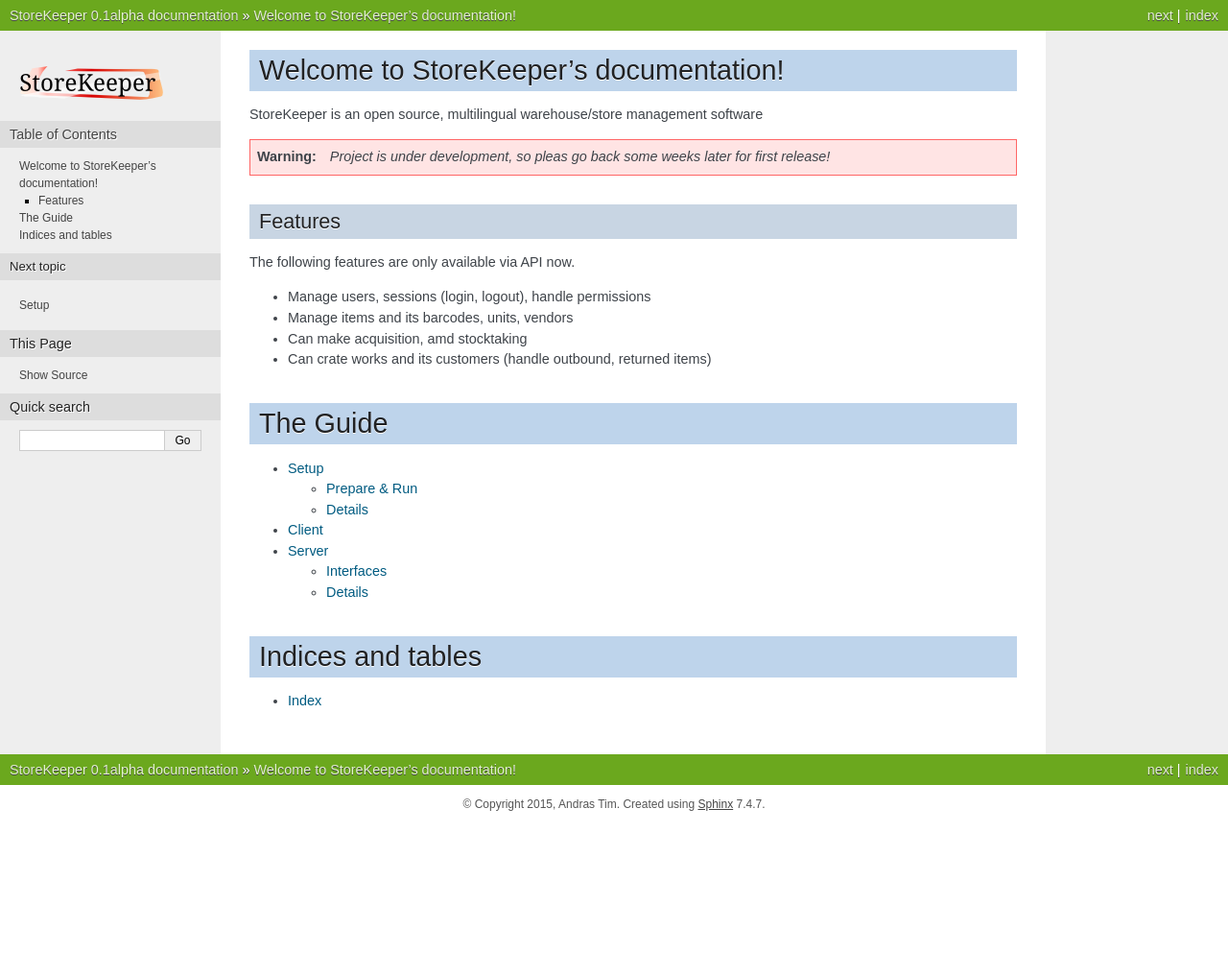
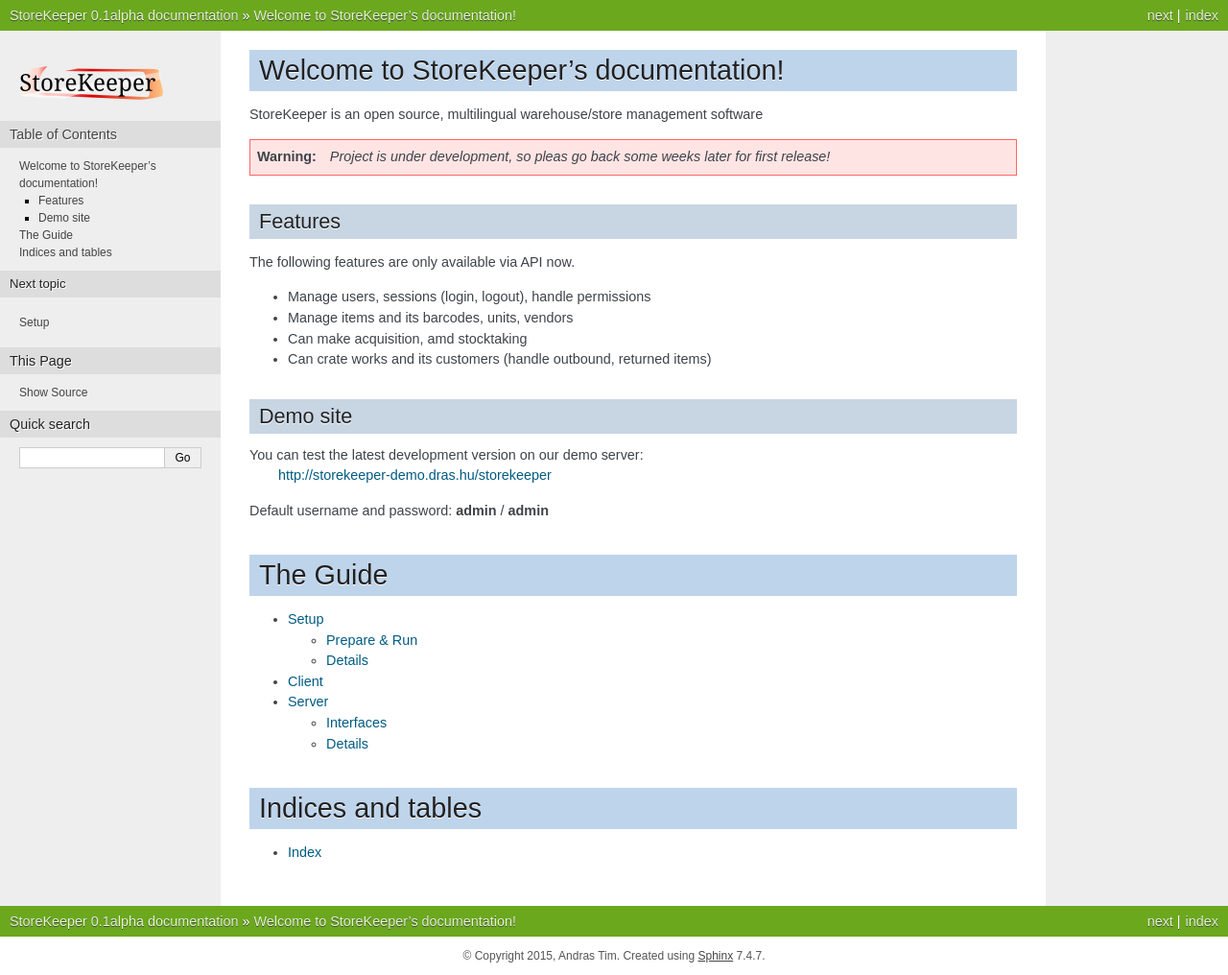
Before and after one commit to andras-tim/StoreKeeper, a Sphinx documentation site: the page built from docs/index.rst, in a window 1280 px wide. Shown: the whole page at 96% size. Built offline with Sphinx 7.4.7, drawn with Linux system fonts in a browser that asks for light colours; pages that are not in the unit, such as notebooks, are missing from menus; before the commit the page ends 900 px from its top, so only the background shows below that.

Commit message:
Early access to the latest version

```diff
--- a/docs/index.rst
+++ b/docs/index.rst
@@ -23,6 +23,14 @@
 * Can crate works and its customers (handle outbound, returned items)
 
 
+Demo site
+---------
+You can test the latest development version on our demo server:
+ http://storekeeper-demo.dras.hu/storekeeper
+
+Default username and password: **admin** / **admin**
+
+
 The Guide
 =========
 
```
Also changed, not shown: README.md (+7 -0 lines), 2 other files.
